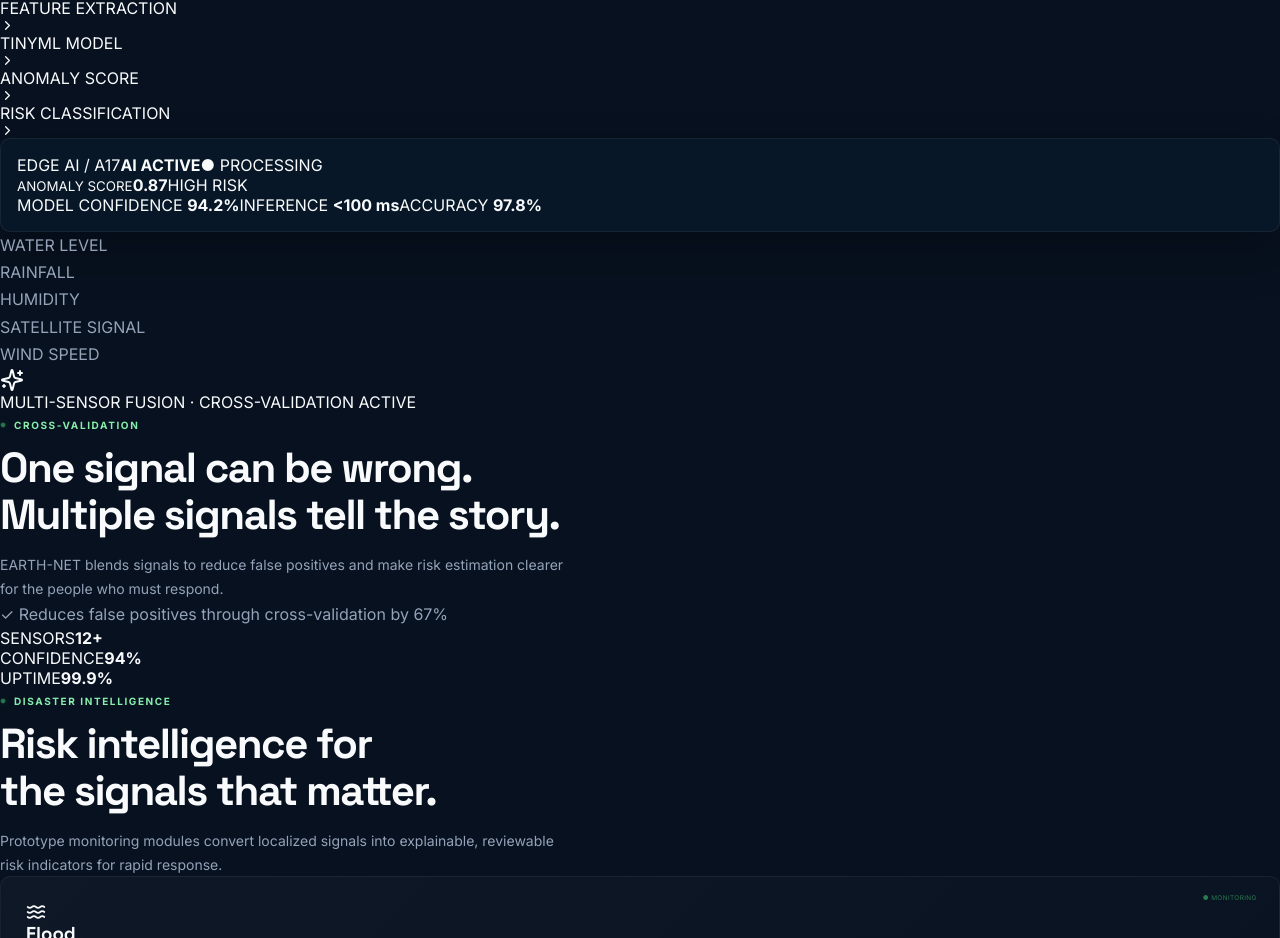
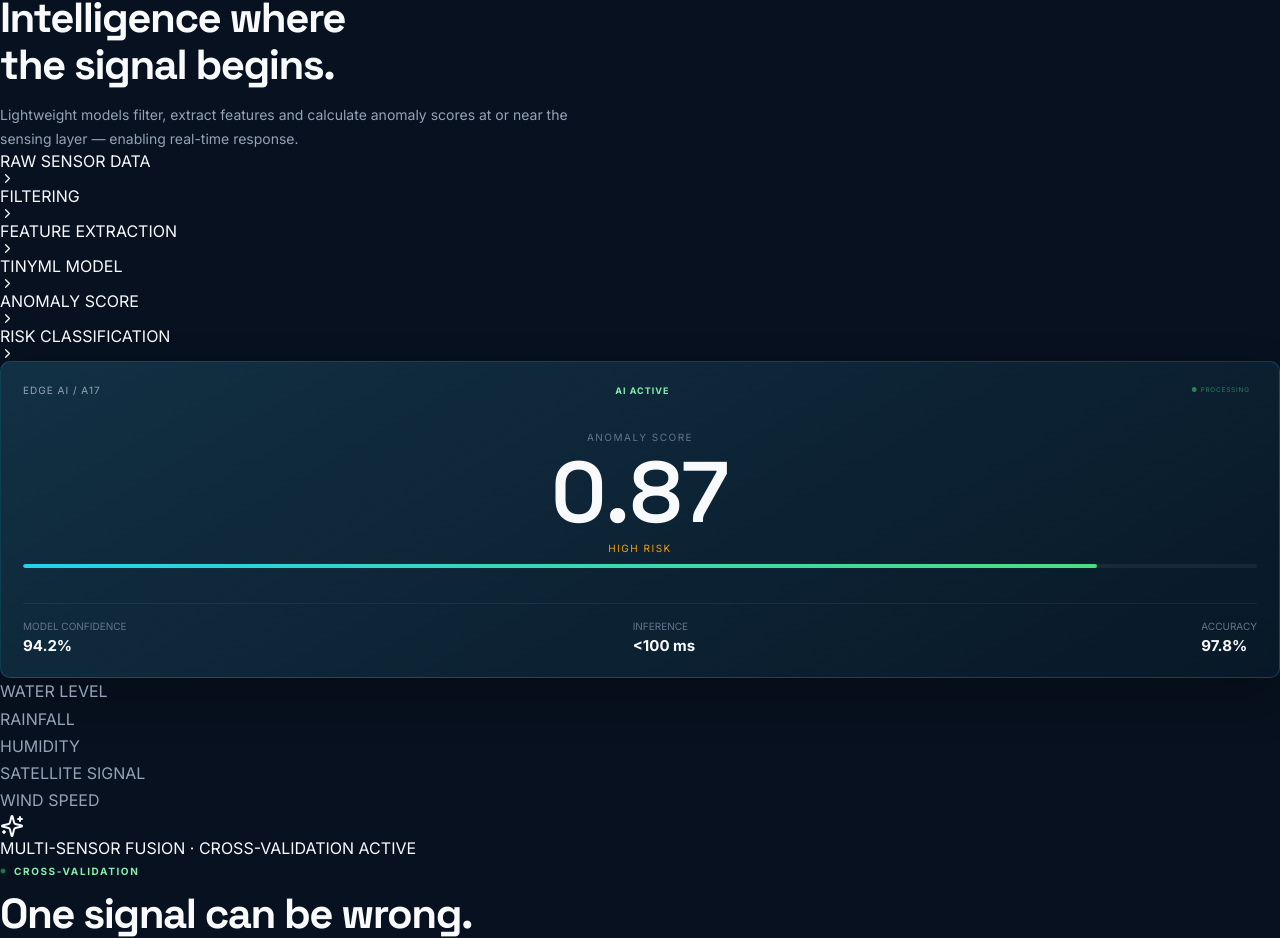
Before and after one commit to SohamMondal88/EARTH-NET, a React (Vite) app: page / in a window 1280 px wide. Shown: the part 7557-8495 px from the top of the page. Built offline with nearby package versions, Linux system fonts and the light colour scheme.

Commit message:
Refactor ai-panel styles for improved design

```diff
--- a/src/styles/sections/ai-engine.css
+++ b/src/styles/sections/ai-engine.css
@@ -1 +1,110 @@
-.ai-panel{position:relative;overflow:hidden}.ai-panel:after{content:'';position:absolute;inset:0;background:linear-gradient(110deg,transparent 38%,rgb(255 255 255 / .05),transparent 55%);transform:translateX(-110%);animation:ai-sweep 7s ease-in-out infinite}
+.ai-panel {
+  position: relative;
+  overflow: hidden;
+  background: linear-gradient(150deg, #123044, #081827);
+  border: 1px solid rgba(34, 211, 238, 0.2);
+  border-radius: var(--radius-md);
+  padding: 22px;
+  box-shadow: var(--shadow-panel);
+}
+
+.ai-panel::after {
+  content: '';
+  position: absolute;
+  inset: 0;
+  background: linear-gradient(110deg, transparent 38%, rgba(255, 255, 255, 0.04), transparent 55%);
+  transform: translateX(-110%);
+  animation: ai-sweep 7s ease-in-out infinite;
+  pointer-events: none;
+}
+
+.panel-top {
+  display: flex;
+  align-items: center;
+  justify-content: space-between;
+  font-size: 10px;
+  letter-spacing: 1px;
+  color: var(--text-400);
+}
+
+.panel-top b {
+  color: var(--earth-300);
+  font-size: 9px;
+}
+
+.panel-status {
+  color: var(--earth-400);
+  font-size: 8px;
+  animation: pulse-dot 2s ease-in-out infinite;
+}
+
+.ai-score {
+  text-align: center;
+  padding: 35px 0;
+  position: relative;
+  z-index: 1;
+}
+
+.ai-score small,
+.ai-score span {
+  display: block;
+  font-size: 10px;
+  letter-spacing: 1.5px;
+  color: var(--text-500);
+}
+
+.ai-score strong {
+  font: 600 86px / 0.9 var(--font-display);
+  color: var(--text-100);
+  display: block;
+  margin: 11px;
+}
+
+.ai-score span {
+  color: var(--warning-400);
+}
+
+.score-bar {
+  width: 100%;
+  height: 4px;
+  background: rgba(255, 255, 255, 0.06);
+  border-radius: 2px;
+  margin-top: 10px;
+  overflow: hidden;
+}
+
+.score-fill {
+  height: 100%;
+  background: linear-gradient(90deg, var(--cyan-400), var(--earth-400));
+  border-radius: 2px;
+  transition: width 1s ease;
+}
+
+.ai-metrics {
+  border-top: 1px solid var(--line-light);
+  padding-top: 16px;
+  display: flex;
+  justify-content: space-between;
+  font-size: 10px;
+  color: var(--text-500);
+  position: relative;
+  z-index: 1;
+}
+
+.ai-metrics b {
+  display: block;
+  color: var(--text-100);
+  margin-top: 4px;
+  font-size: 15px;
+}
+
+@media (max-width: 600px) {
+  .ai-score strong {
+    font-size: 68px;
+  }
+
+  .ai-metrics {
+    flex-wrap: wrap;
+    gap: 12px;
+  }
+}
```
